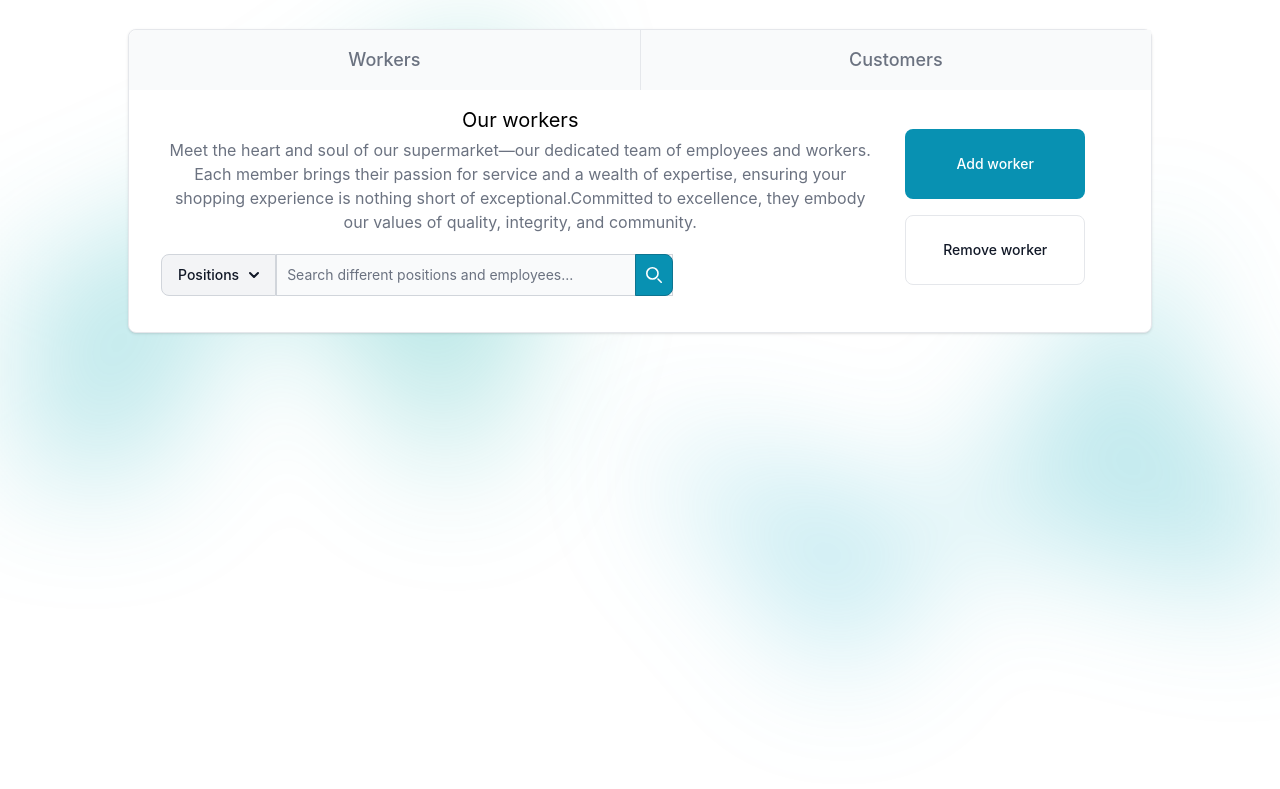
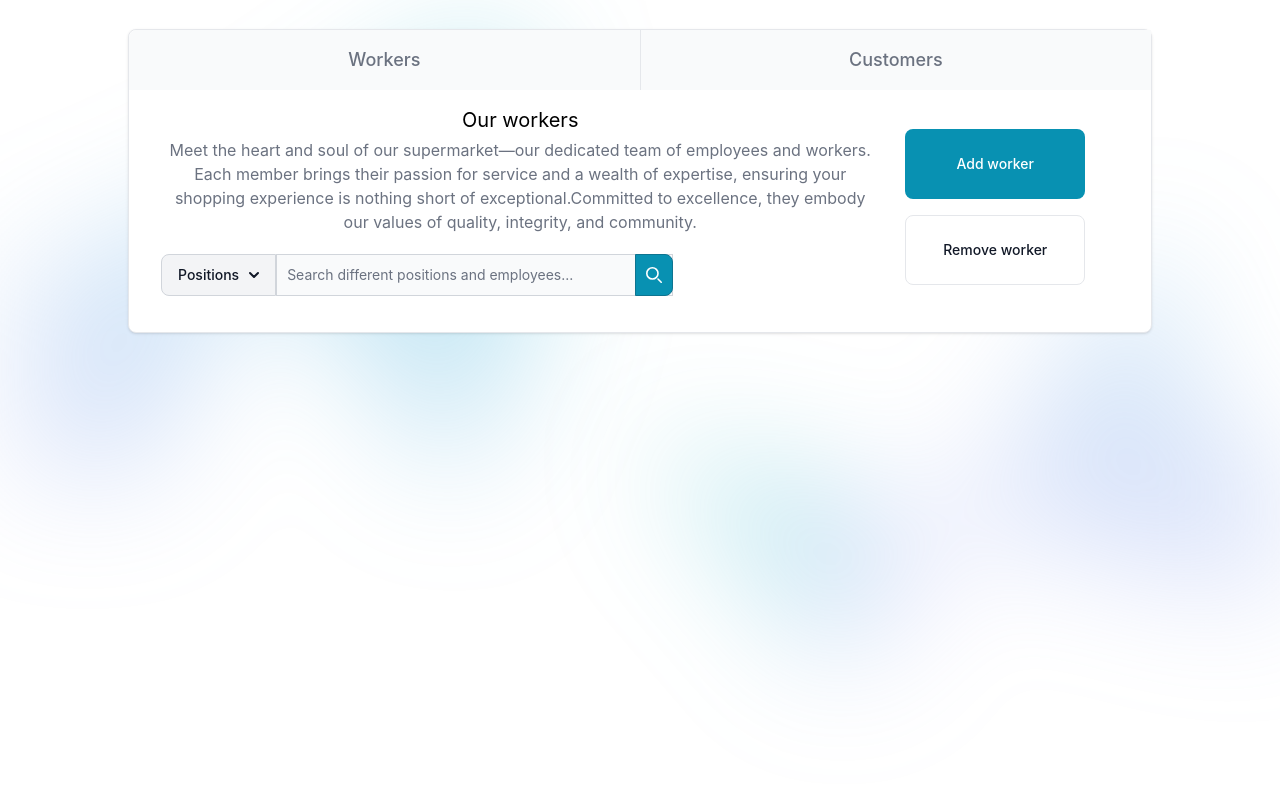
Before and after one commit to DoctorKaufman/DBWebApp, a Flask app: page /staff-and-clients in a window 1280 px wide. Shown: the part 123-912 px from the top of the page. Run offline with Flask 3, Linux system fonts and the light colour scheme; style sheets or scripts are compiled from the project's sources; some libraries are stand-ins or nearby versions; grey boxes are pictures that could not be loaded.

Commit message:
animate blobs

```diff
--- a/app/templates/pages/goods_and_categories.html
+++ b/app/templates/pages/goods_and_categories.html
@@ -6,7 +6,7 @@
 <div class="flex flex-col min-h-screen">
 
     <div class="fixed inset-x-6 top-[-5rem] -z-10 transform-gpu overflow-hidden blur-3xl " aria-hidden="true">
-        <div class="relative left-1/6 -z-10 aspect-[1155/678] w-[36.125rem] max-w-none -translate-x-1/2 rotate-[30deg] bg-gradient-to-tr from-[#2bb3d3] to-[#0aaa9d] opacity-30 sm:left-[calc(50%-40rem)] sm:w-[72.1875rem]" style="clip-path: polygon(74.1% 44.1%, 100% 61.6%, 97.5% 26.9%, 85.5% 0.1%, 80.7% 2%, 72.5% 32.5%, 60.2% 62.4%, 52.4% 68.1%, 47.5% 58.3%, 45.2% 34.5%, 27.5% 76.7%, 0.1% 64.9%, 17.9% 100%, 27.6% 76.8%, 76.1% 97.7%, 74.1% 44.1%)"></div>
+        <div class="relative left-1/6 -z-10 aspect-[1155/678] w-[36.125rem] max-w-none -translate-x-1/2 rotate-[30deg] bg-gradient-to-tr from-purple-400 via-[#2bb3d3] to-[#0aaa9d] opacity-30 sm:left-[calc(50%-40rem)] sm:w-[72.1875rem] bg-[length:300%_auto] animate-blobs" style="clip-path: polygon(74.1% 44.1%, 100% 61.6%, 97.5% 26.9%, 85.5% 0.1%, 80.7% 2%, 72.5% 32.5%, 60.2% 62.4%, 52.4% 68.1%, 47.5% 58.3%, 45.2% 34.5%, 27.5% 76.7%, 0.1% 64.9%, 17.9% 100%, 27.6% 76.8%, 76.1% 97.7%, 74.1% 44.1%)"></div>
     </div>
 
     <div class="flex w-full pt-5 pb-8 justify-center">
@@ -43,7 +43,7 @@
     </div>
 
     <div class="fixed inset-x-0 bottom-0 -z-10 transform-gpu overflow-hidden blur-3xl " aria-hidden="true">
-        <div class="relative left-[calc(50%+3rem)] aspect-[1155/678] w-[36.125rem] -translate-x-1/2 bg-gradient-to-tr from-[#2bb3d3] to-[#0aaa9d] opacity-30 sm:left-[calc(50%+36rem)] sm:w-[72.1875rem]" style="clip-path: polygon(74.1% 44.1%, 100% 61.6%, 97.5% 26.9%, 85.5% 0.1%, 80.7% 2%, 72.5% 32.5%, 60.2% 62.4%, 52.4% 68.1%, 47.5% 58.3%, 45.2% 34.5%, 27.5% 76.7%, 0.1% 64.9%, 17.9% 100%, 27.6% 76.8%, 76.1% 97.7%, 74.1% 44.1%)"></div>
+        <div class="relative left-[calc(50%+3rem)] aspect-[1155/678] w-[36.125rem] -translate-x-1/2 bg-gradient-to-tr from-purple-400 via-[#2bb3d3] to-[#0aaa9d] opacity-30 sm:left-[calc(50%+36rem)] sm:w-[72.1875rem] bg-[length:300%_auto] animate-blobs" style="clip-path: polygon(74.1% 44.1%, 100% 61.6%, 97.5% 26.9%, 85.5% 0.1%, 80.7% 2%, 72.5% 32.5%, 60.2% 62.4%, 52.4% 68.1%, 47.5% 58.3%, 45.2% 34.5%, 27.5% 76.7%, 0.1% 64.9%, 17.9% 100%, 27.6% 76.8%, 76.1% 97.7%, 74.1% 44.1%)"></div>
     </div>
 
 </div>
--- a/app/templates/pages/login.html
+++ b/app/templates/pages/login.html
@@ -6,13 +6,13 @@
 <div class="absolute flex h-screen top-0 bottom-0 left-0 right-0 flex-col overflow-hidden">
 
     <div class="absolute inset-x-0 top-[-10rem] -z-10 transform-gpu overflow-hidden blur-3xl" aria-hidden="true">
-        <div class="relative left-1/2 -z-10 aspect-[1155/678] w-[36.125rem] max-w-none -translate-x-1/2 rotate-[30deg] bg-gradient-to-tr from-[#2bb3d3] to-[#0aaa9d] opacity-30 sm:left-[calc(50%-40rem)] sm:w-[72.1875rem]" style="clip-path: polygon(74.1% 44.1%, 100% 61.6%, 97.5% 26.9%, 85.5% 0.1%, 80.7% 2%, 72.5% 32.5%, 60.2% 62.4%, 52.4% 68.1%, 47.5% 58.3%, 45.2% 34.5%, 27.5% 76.7%, 0.1% 64.9%, 17.9% 100%, 27.6% 76.8%, 76.1% 97.7%, 74.1% 44.1%)"></div>
+        <div class="relative left-1/2 -z-10 aspect-[1155/678] w-[36.125rem] max-w-none -translate-x-1/2 rotate-[30deg] bg-gradient-to-tr from-purple-400 via-[#2bb3d3] to-[#0aaa9d] opacity-30 sm:left-[calc(50%-40rem)] sm:w-[72.1875rem] bg-[length:300%_auto] animate-blobs" style="clip-path: polygon(74.1% 44.1%, 100% 61.6%, 97.5% 26.9%, 85.5% 0.1%, 80.7% 2%, 72.5% 32.5%, 60.2% 62.4%, 52.4% 68.1%, 47.5% 58.3%, 45.2% 34.5%, 27.5% 76.7%, 0.1% 64.9%, 17.9% 100%, 27.6% 76.8%, 76.1% 97.7%, 74.1% 44.1%)"></div>
     </div>
 
     {% include 'components/_login_form.html' %}
 
     <div class="absolute inset-x-0 bottom-[-10rem] -z-10 transform-gpu overflow-hidden blur-3xl" aria-hidden="true">
-        <div class="relative right-0 -z-10 aspect-[1155/678] w-[36.125rem] max-w-none -translate-x-1/2 rotate-[30deg] bg-gradient-to-tr from-[#2bb3d3] to-[#0aaa9d] opacity-30 sm:left-[calc(50%-40rem)] sm:w-[72.1875rem]" style="clip-path: polygon(74.1% 44.1%, 100% 61.6%, 97.5% 26.9%, 85.5% 0.1%, 80.7% 2%, 72.5% 32.5%, 60.2% 62.4%, 52.4% 68.1%, 47.5% 58.3%, 45.2% 34.5%, 27.5% 76.7%, 0.1% 64.9%, 17.9% 100%, 27.6% 76.8%, 76.1% 97.7%, 74.1% 44.1%)"></div>
+        <div class="relative right-0 -z-10 aspect-[1155/678] w-[36.125rem] max-w-none -translate-x-1/2 rotate-[30deg] bg-gradient-to-tr from-[#0aaa9d] via-[#2bb3d3] to-purple-400 opacity-30 sm:left-[calc(50%-40rem)] sm:w-[72.1875rem] bg-[length:300%_auto] animate-blobs" style="clip-path: polygon(74.1% 44.1%, 100% 61.6%, 97.5% 26.9%, 85.5% 0.1%, 80.7% 2%, 72.5% 32.5%, 60.2% 62.4%, 52.4% 68.1%, 47.5% 58.3%, 45.2% 34.5%, 27.5% 76.7%, 0.1% 64.9%, 17.9% 100%, 27.6% 76.8%, 76.1% 97.7%, 74.1% 44.1%)"></div>
     </div>
 
 </div>
--- a/app/templates/pages/staff_and_clients.html
+++ b/app/templates/pages/staff_and_clients.html
@@ -7,7 +7,7 @@
 
     <div class="flex flex-col w-full pt-5 pb-8 items-center justify-center">
         <div class="fixed inset-x-6 top-[-5rem] -z-10 transform-gpu overflow-hidden blur-3xl " aria-hidden="true">
-            <div class="relative left-1/6 -z-10 aspect-[1155/678] w-[36.125rem] max-w-none -translate-x-1/2 rotate-[30deg] bg-gradient-to-tr from-[#2bb3d3] to-[#0aaa9d] opacity-30 sm:left-[calc(50%-40rem)] sm:w-[72.1875rem]" style="clip-path: polygon(74.1% 44.1%, 100% 61.6%, 97.5% 26.9%, 85.5% 0.1%, 80.7% 2%, 72.5% 32.5%, 60.2% 62.4%, 52.4% 68.1%, 47.5% 58.3%, 45.2% 34.5%, 27.5% 76.7%, 0.1% 64.9%, 17.9% 100%, 27.6% 76.8%, 76.1% 97.7%, 74.1% 44.1%)"></div>
+        <div class="relative left-1/6 -z-10 aspect-[1155/678] w-[36.125rem] max-w-none -translate-x-1/2 rotate-[30deg] bg-gradient-to-tr from-purple-400 via-[#2bb3d3] to-[#0aaa9d] opacity-30 sm:left-[calc(50%-40rem)] sm:w-[72.1875rem] bg-[length:300%_auto] animate-blobs" style="clip-path: polygon(74.1% 44.1%, 100% 61.6%, 97.5% 26.9%, 85.5% 0.1%, 80.7% 2%, 72.5% 32.5%, 60.2% 62.4%, 52.4% 68.1%, 47.5% 58.3%, 45.2% 34.5%, 27.5% 76.7%, 0.1% 64.9%, 17.9% 100%, 27.6% 76.8%, 76.1% 97.7%, 74.1% 44.1%)"></div>
         </div>
 
         <div class="w-4/5 grid grid-cols-2 md:grid-cols-3 lg:grid-cols-4 gap-6 justify-center">
@@ -19,7 +19,7 @@
         </div>
 
         <div class="fixed inset-x-0 bottom-0 -z-10 transform-gpu overflow-hidden blur-3xl " aria-hidden="true">
-            <div class="relative left-[calc(50%+3rem)] aspect-[1155/678] w-[36.125rem] -translate-x-1/2 bg-gradient-to-tr from-[#2bb3d3] to-[#0aaa9d] opacity-30 sm:left-[calc(50%+36rem)] sm:w-[72.1875rem]" style="clip-path: polygon(74.1% 44.1%, 100% 61.6%, 97.5% 26.9%, 85.5% 0.1%, 80.7% 2%, 72.5% 32.5%, 60.2% 62.4%, 52.4% 68.1%, 47.5% 58.3%, 45.2% 34.5%, 27.5% 76.7%, 0.1% 64.9%, 17.9% 100%, 27.6% 76.8%, 76.1% 97.7%, 74.1% 44.1%)"></div>
+            <div class="relative left-[calc(50%+3rem)] aspect-[1155/678] w-[36.125rem] -translate-x-1/2 bg-gradient-to-tr from-purple-400 via-[#2bb3d3] to-[#0aaa9d] opacity-30 sm:left-[calc(50%+36rem)] sm:w-[72.1875rem] bg-[length:300%_auto] animate-blobs" style="clip-path: polygon(74.1% 44.1%, 100% 61.6%, 97.5% 26.9%, 85.5% 0.1%, 80.7% 2%, 72.5% 32.5%, 60.2% 62.4%, 52.4% 68.1%, 47.5% 58.3%, 45.2% 34.5%, 27.5% 76.7%, 0.1% 64.9%, 17.9% 100%, 27.6% 76.8%, 76.1% 97.7%, 74.1% 44.1%)"></div>
         </div>
     </div>
 
--- a/tailwind.config.js
+++ b/tailwind.config.js
@@ -10,6 +10,7 @@ module.exports = {
     extend: {
       animation: {
         'gradient': 'gradient 8s linear infinite',
+        'blobs': 'gradient 14s linear infinite',
       },
       keyframes: {
         'gradient': {
```
Also changed, not shown: app/templates/pages/home.html (+4 -3 lines).
